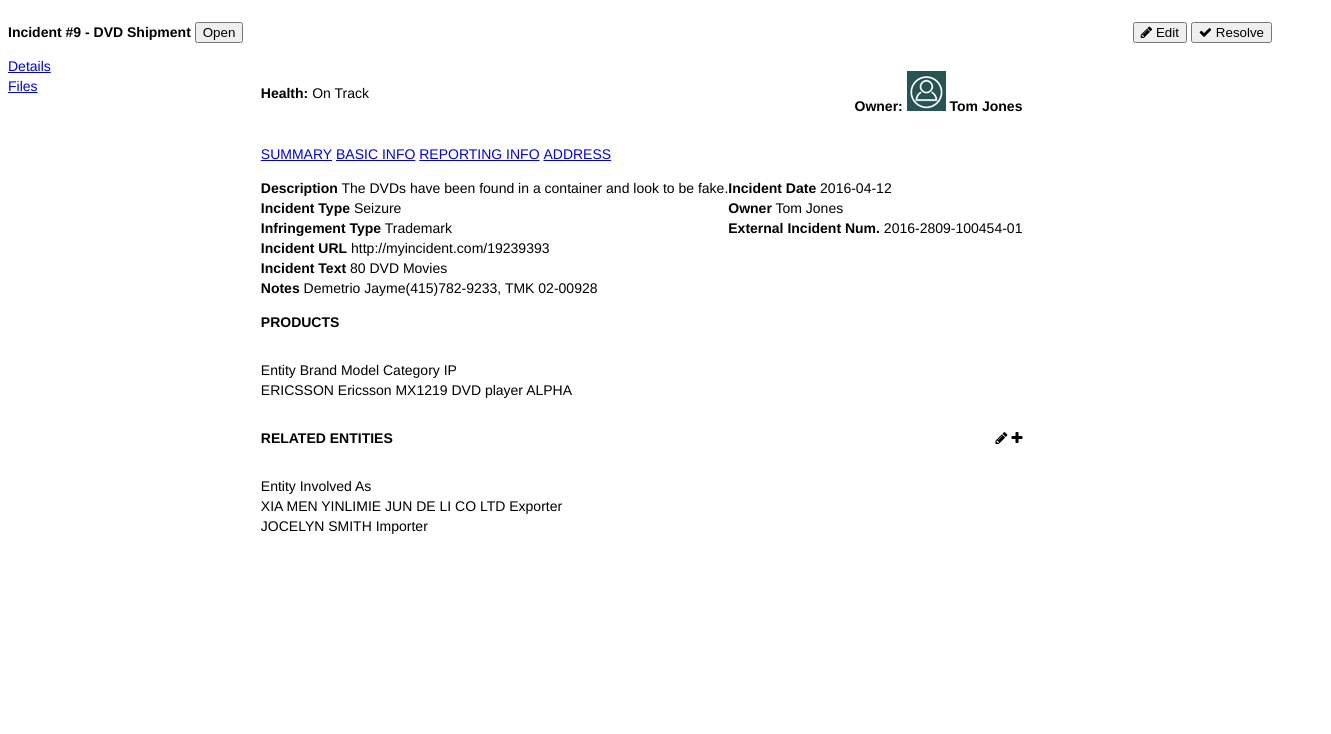
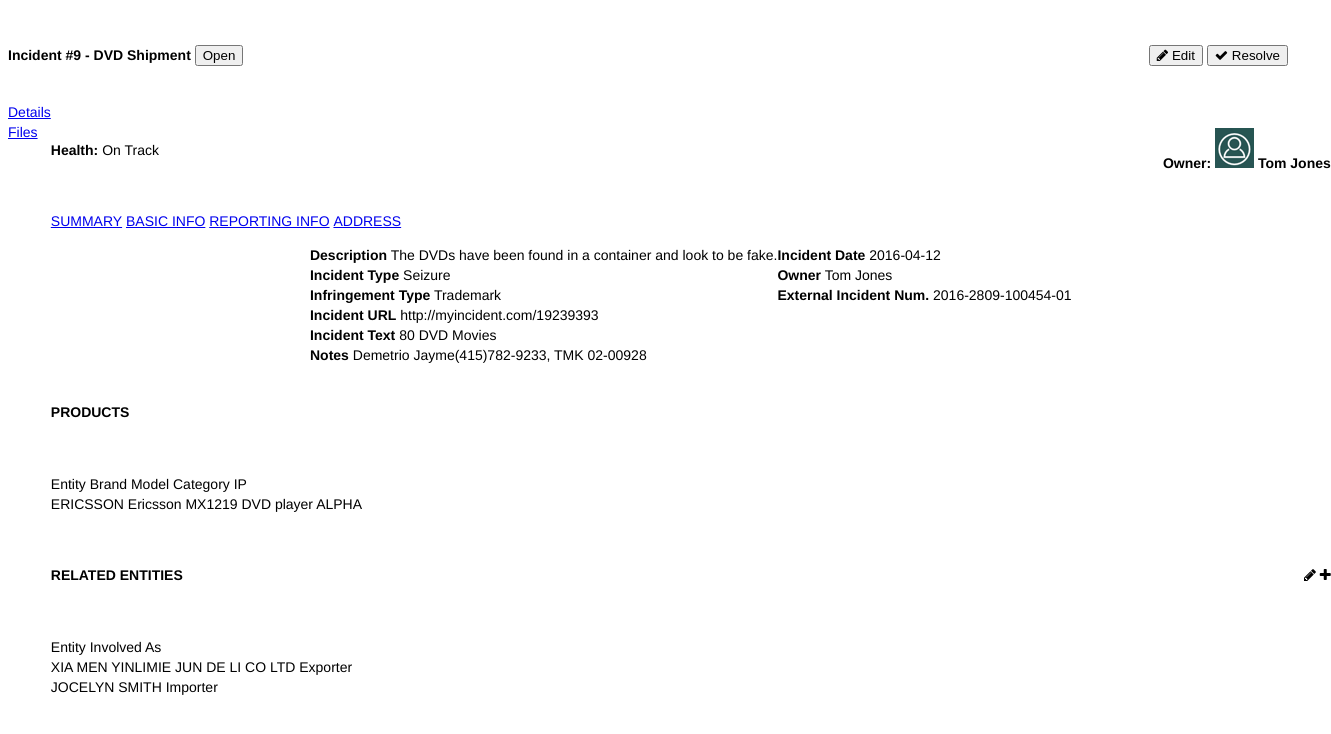
Before and after one commit to jherrr/js-practice, a plain HTML site: page index.html in a window 1280 px wide. Shown: the whole page, 1331 px wide, since content can reach past the window. Drawn offline with Linux system fonts and the light colour scheme.

Commit message:
nav bar broke from me refactoring. I renamed selectors etc. so things broke. Now can't get flex items to size horizontally correctly.

```diff
--- a/assets/css/nav.css
+++ b/assets/css/nav.css
@@ -1,4 +1,4 @@
-#navFloatWrap {
+#navWrap {
     height: 95px;
 }
 
@@ -6,7 +6,8 @@
 *    Could use float: left and float: right instead
 */
 .nav {
-    width: 100%;
+    height: 95px;
+    width: 100vw;
     display: flex;
     flex-direction: row;
     justify-content: center;
@@ -32,8 +33,7 @@
     display: inline-block;
 }
 
-.l-fixed.nav_float {
+.l-fixed {
     position: fixed;
-    height: 95px;
     top: 0;
 }
--- a/assets/css/tabs.css
+++ b/assets/css/tabs.css
@@ -34,7 +34,7 @@
 }
 
 .tabs-incident-nav {
-    flex-basis: 20%;
+    width: 100px;
 }
 
 .tabs-incident-link {
--- a/assets/js/main.js
+++ b/assets/js/main.js
@@ -9,7 +9,7 @@
         tabsObj.init();
     }
 
-    var floatNavCollection = document.querySelectorAll(".float_nav");
+    var floatNavCollection = document.querySelectorAll(".nav-float");
 
     for( var idx = 0; idx < floatNavCollection.length; idx++) {
         var floatNavObj = new Components.FloatNav(floatNavCollection[idx]);
--- a/assets/js/nav_float.js
+++ b/assets/js/nav_float.js
@@ -13,12 +13,12 @@
 
     Nav.prototype.init = function() {
         var that = this;
-
+        console.log("hihi");
         window.addEventListener("scroll", function(event) {
             var scrollTop = window.scrollY;
             var shouldBeFixed = scrollTop > that.navHomeY;
 
-            console.log();
+            console.log("hi");
 
             if( shouldBeFixed && !that.isFixed ) {
                 that.navEl.classList.add("l-fixed");
```
